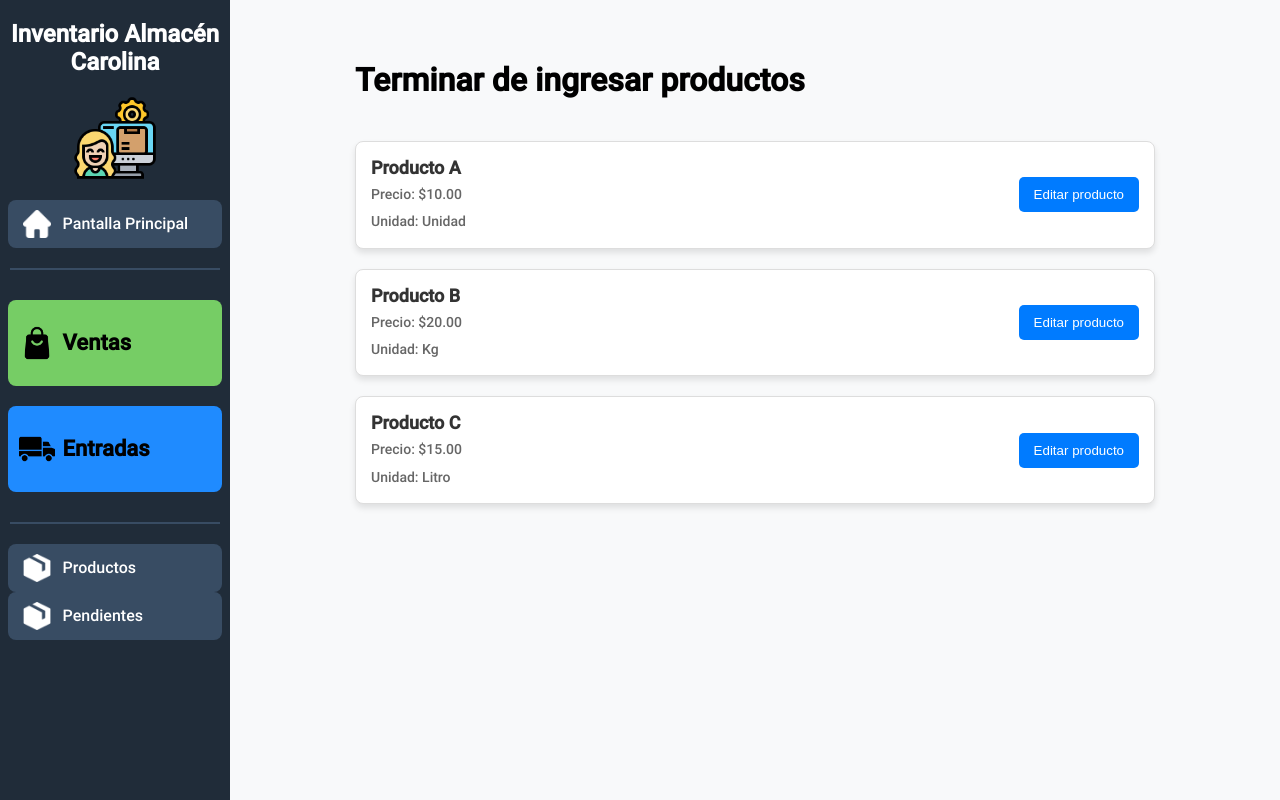
After one commit to garaneda21/sistema-de-inventario-php, a PHP site: page /modulo_productos_pendientes.php in a window 1280 px wide. The commit adds this page. Run offline with PHP 8.4, Linux system fonts and the light colour scheme.

Commit message:
integracion completa

```diff
--- a/db/esquema.sql
+++ b/db/esquema.sql
@@ -90,7 +90,7 @@ CREATE TABLE motivo_salida (
 -- DECLARACIÓN DE FK'S
 
 ALTER TABLE producto
-ADD FOREIGN KEY (id_categoria) REFERENCES categoria(id_categoria),
+-- ADD FOREIGN KEY (id_categoria) REFERENCES categoria(id_categoria),
 ADD FOREIGN KEY (id_unidad) REFERENCES unidad_de_medida(id_unidad);
 
 ALTER TABLE producto_por_registrar
--- a/elementos_ui/barra_lateral.php
+++ b/elementos_ui/barra_lateral.php
@@ -34,4 +34,11 @@
         </div>
         <p>Productos</p>
     </a>
+
+    <a href="modulo_productos_pendientes.php" class="sidebar-btn">
+        <div class="icon icon-inv">
+            <img src="img/botones/box.png" alt="Módulo de Productos">
+        </div>
+        <p>Pendientes</p>
+    </a>
 </aside>
--- a/includes/modulo_ventas/lista_productos_vista.php
+++ b/includes/modulo_ventas/lista_productos_vista.php
@@ -14,11 +14,7 @@ function insertar_productos($productos)
             'nombre_unidad'     => $nombre_unidad,
             'precio'            => $precio,
             'costo'             => $costo,
-            'entradas'          => $entradas
         ] = $producto;
-
-        $cantidad_entradas = sizeof($entradas);
-        $jsonEntradas = htmlspecialchars(json_encode($entradas));
 
         echo "
             <div class='product-item' onclick=\"agregar_a_tabla($id_producto, '$nombre_producto', '$nombre_unidad', $precio, $stock_actual);\">
--- /dev/null
+++ b/modulo_productos_pendientes.php
@@ -0,0 +1,125 @@
+<?php
+
+?>
+
+<!DOCTYPE html>
+<html lang="es">
+
+<head>
+    <meta charset="UTF-8">
+    <meta name="viewport" content="width=device-width, initial-scale=1.0">
+    <title>Sistema de Inventario</title>
+    <link rel="icon" href="img/favicon.ico" type="image/x-icon">
+    <link rel="stylesheet" href="styles/main.css">
+    <link rel="stylesheet" href="styles/layout.css">
+    <link rel="stylesheet" href="styles/tablas.css">
+    <style>
+        .product-list-container {
+            width: 90%;
+            max-width: 800px;
+            margin: 20px auto;
+            display: flex;
+            flex-direction: column;
+            gap: 20px;
+        }
+
+        .card {
+            display: flex;
+            align-items: center;
+            justify-content: space-between;
+            background-color: white;
+            border: 1px solid #ddd;
+            border-radius: 8px;
+            padding: 15px;
+            box-shadow: 0 4px 6px rgba(0, 0, 0, 0.1);
+        }
+
+        .card-content {
+            display: flex;
+            flex-direction: column;
+            gap: 5px;
+        }
+
+        .card-content h3 {
+            margin: 0;
+            font-size: 18px;
+            color: #333;
+        }
+
+        .card-content p {
+            margin: 0;
+            font-size: 14px;
+            color: #666;
+        }
+
+        .card button {
+            padding: 10px 15px;
+            background-color: #007bff;
+            color: white;
+            border: none;
+            border-radius: 5px;
+            cursor: pointer;
+            transition: background-color 0.3s;
+        }
+
+        .card button:hover {
+            background-color: #0056b3;
+        }
+
+        @media (max-width: 600px) {
+            .container {
+                width: 100%;
+                padding: 10px;
+            }
+        }
+    </style>
+</head>
+
+<body>
+
+    <!-- Contenedor principal -->
+    <div class="main-container">
+        <!-- Panel lateral -->
+        <?php require_once "elementos_ui/barra_lateral.php" ?>
+
+        <!-- Área de contenido principal -->
+        <main class="content">
+
+
+            <div class="product-list-container" id="product-list">
+
+                <h1>Terminar de ingresar productos</h1>
+
+                <div class="card">
+                    <div class="card-content">
+                        <h3>Producto A</h3>
+                        <p>Precio: $10.00</p>
+                        <p>Unidad: Unidad</p>
+                    </div>
+                    <button onclick="alert('Abrir modal para producto: Producto A')">Editar producto</button>
+                </div>
+                <div class="card">
+                    <div class="card-content">
+                        <h3>Producto B</h3>
+                        <p>Precio: $20.00</p>
+                        <p>Unidad: Kg</p>
+                    </div>
+                    <button onclick="alert('Abrir modal para producto: Producto B')">Editar producto</button>
+                </div>
+                <div class="card">
+                    <div class="card-content">
+                        <h3>Producto C</h3>
+                        <p>Precio: $15.00</p>
+                        <p>Unidad: Litro</p>
+                    </div>
+                    <button onclick="alert('Abrir modal para producto: Producto C')">Editar producto</button>
+                </div>
+            </div>
+
+        </main>
+
+    </div>
+
+</body>
+
+</html>
```
Also changed, not shown: guia-ramas.md (deleted, +0 -139 lines), includes/modulo_ventas/lista_productos.php (+8 -20 lines), includes/modulo_ventas/lista_productos_modelo.php (+0 -12 lines), includes/modulo_ventas/venta.php (+32 -16 lines), includes/modulo_ventas/venta_modelo.php (+23 -14 lines).
